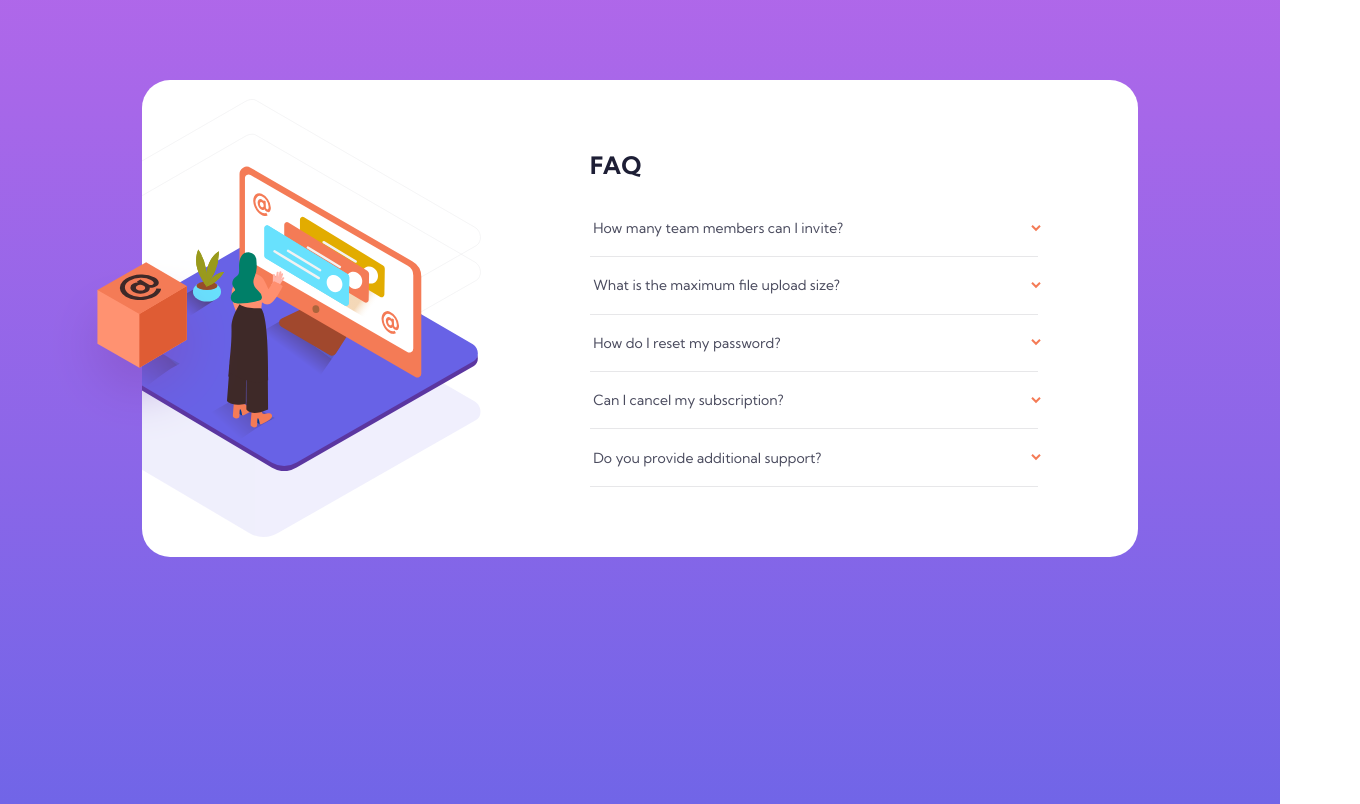
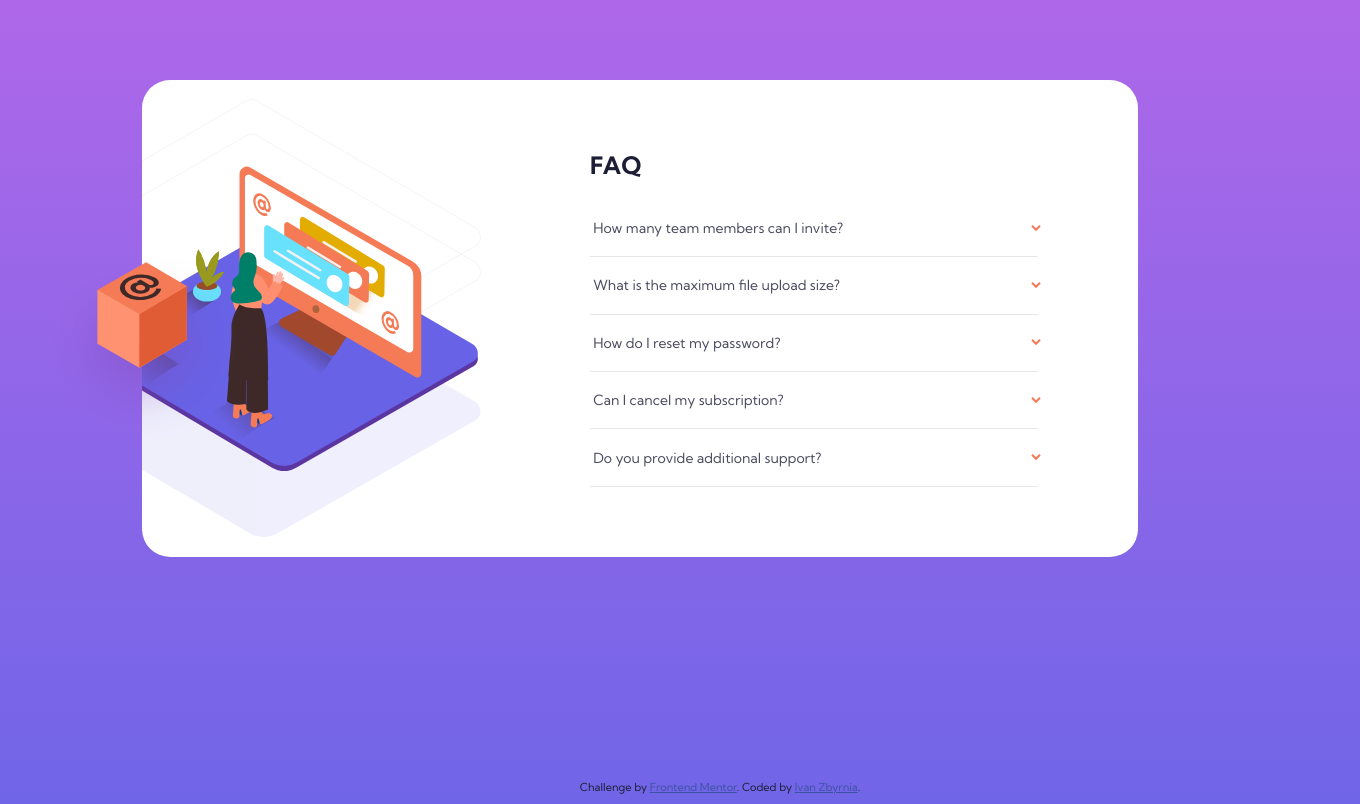
Before and after one commit to bazinygero/faq-accordion-card-main, a plain HTML site: page index.html in a window 1280 px wide. Shown: the top 804 px of the page, 1360 px wide, since content can reach past the window. Drawn offline with Linux system fonts and the light colour scheme.

Commit message:
minor fix

```diff
--- a/index.html
+++ b/index.html
@@ -2,7 +2,7 @@
 <html lang="en">
 <head>
   <meta charset="UTF-8">
-  <meta name="viewport" content="width=device-width, initial-scale=1.0"> <!-- displays site properly based on user's device -->
+  <meta name="viewport" content="width=device-width, initial-scale=1.0">
 
   <link rel="icon" type="image/png" sizes="32x32" href="./images/favicon-32x32.png">
 
@@ -77,13 +77,11 @@
       </div>
     </div>
   </section>
-  <footer>
-    <div class="attribution">
-      Challenge by <a href="https://www.frontendmentor.io?ref=challenge" target="_blank">Frontend Mentor</a>.
-      Coded by <a href="https://github.com/bazinygero">Ivan Zbyrnia</a>.
-    </div>
-  </footer>
 
+  <div class="attribution">
+    Challenge by <a href="https://www.frontendmentor.io?ref=challenge" target="_blank">Frontend Mentor</a>.
+    Coded by <a href="https://ivancode.xyz/">Ivan Zbyrnia</a>.
+  </div>
 
   <script src="script.js"></script>
 </body>
--- a/style.css
+++ b/style.css
@@ -11,6 +11,8 @@
 html {
 	box-sizing: initial;
 	font-size: 100%;
+	overflow-y: hidden;
+	overflow-x: hidden;
 }
 
 *,
@@ -152,6 +154,23 @@ h3 {
 	display: block;
 }
 
+.attribution {
+    position:absolute;
+    bottom:0;
+    text-align: center;
+    width:100%;
+    height: 20px;
+    font-size: 11px;
+}
+
+.attribution a {
+	color: hsl(228, 45%, 44%);
+}
+
+.attribution a:hover {
+	text-decoration: underline;
+}
+
 @media (min-width: 56em) {
 	body {
 		padding: 5rem;
@@ -199,7 +218,3 @@ h3 {
 		padding-top: 0;
 	}
 }
-
-footer {
-	display: none;
-}
```
